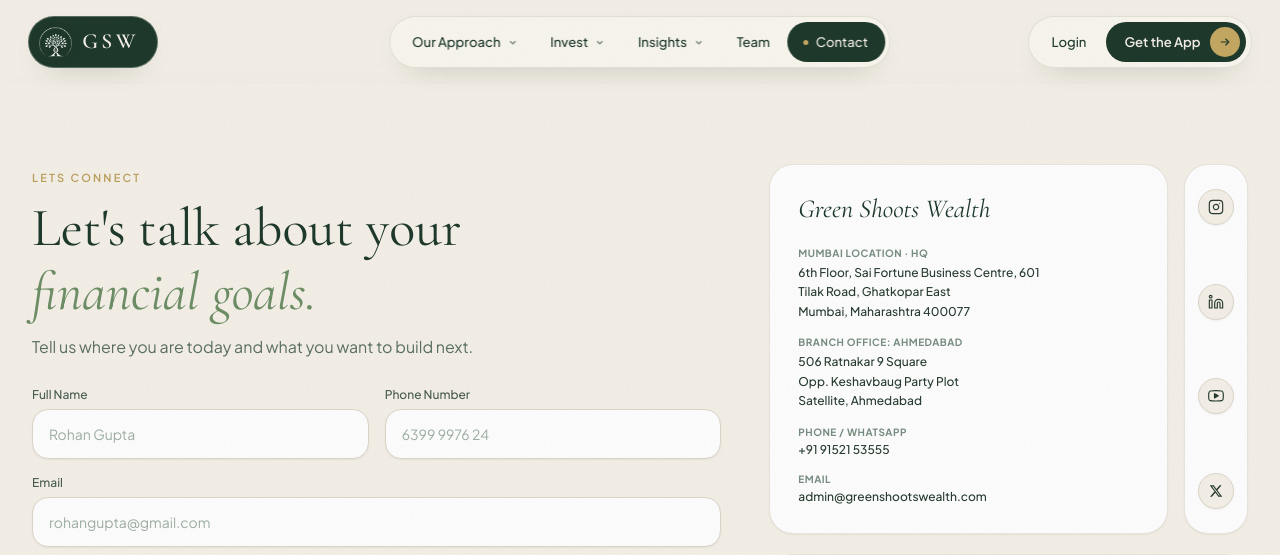
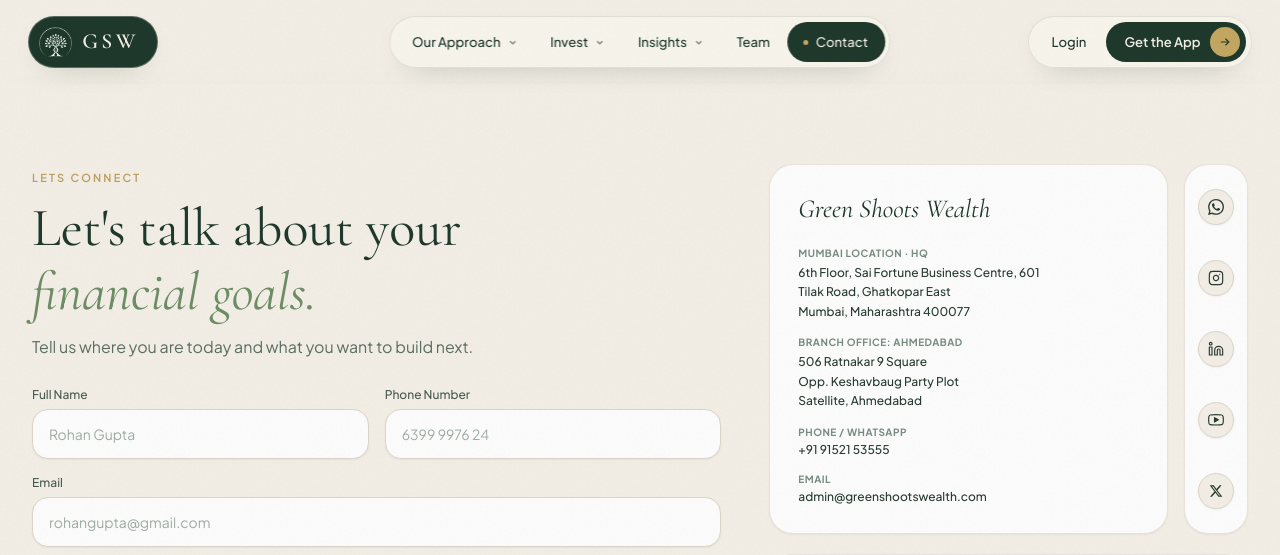
Before and after one commit to Ankit-singh-dot/greenshotwealth, a Next.js app: page /contact in a window 1280 px wide. Shown: the top 555 px of the page. Built offline with nearby package versions, Linux system fonts and the light colour scheme; a web font is replaced by a local one.

Commit message:
thing_donecontact/page.tsx

```diff
--- a/app/contact/page.tsx
+++ b/app/contact/page.tsx
@@ -8,6 +8,7 @@ import {
   LinkedinIcon,
   YoutubeIcon,
   TwitterXIcon,
+  WhatsAppIcon,
 } from "@/components/Icons";
 
 const OFFICES = [
@@ -331,7 +332,16 @@ export default function ContactPage() {
               </div>
 
               {/* Vertical Social Pill Card */}
-              <div className="w-16 bg-white rounded-3xl py-6 px-2 shadow-xs border border-[#ded8cb]/60 flex flex-col items-center justify-between shrink-0">
+              <div className="w-16 bg-white rounded-3xl py-6 px-2 shadow-xs border border-[#ded8cb]/60 flex flex-col items-center justify-between shrink-0 gap-3">
+                <a
+                  href="https://wa.me/919152153555"
+                  target="_blank"
+                  rel="noopener noreferrer"
+                  className="w-9 h-9 rounded-full bg-[#F5F1E8] border border-[#ded8cb] flex items-center justify-center text-[#283d31] hover:bg-[#25D366] hover:text-white hover:border-[#25D366] transition-all shadow-xs"
+                  aria-label="WhatsApp"
+                >
+                  <WhatsAppIcon className="w-4 h-4" />
+                </a>
                 <a
                   href="https://instagram.com"
                   target="_blank"
```
